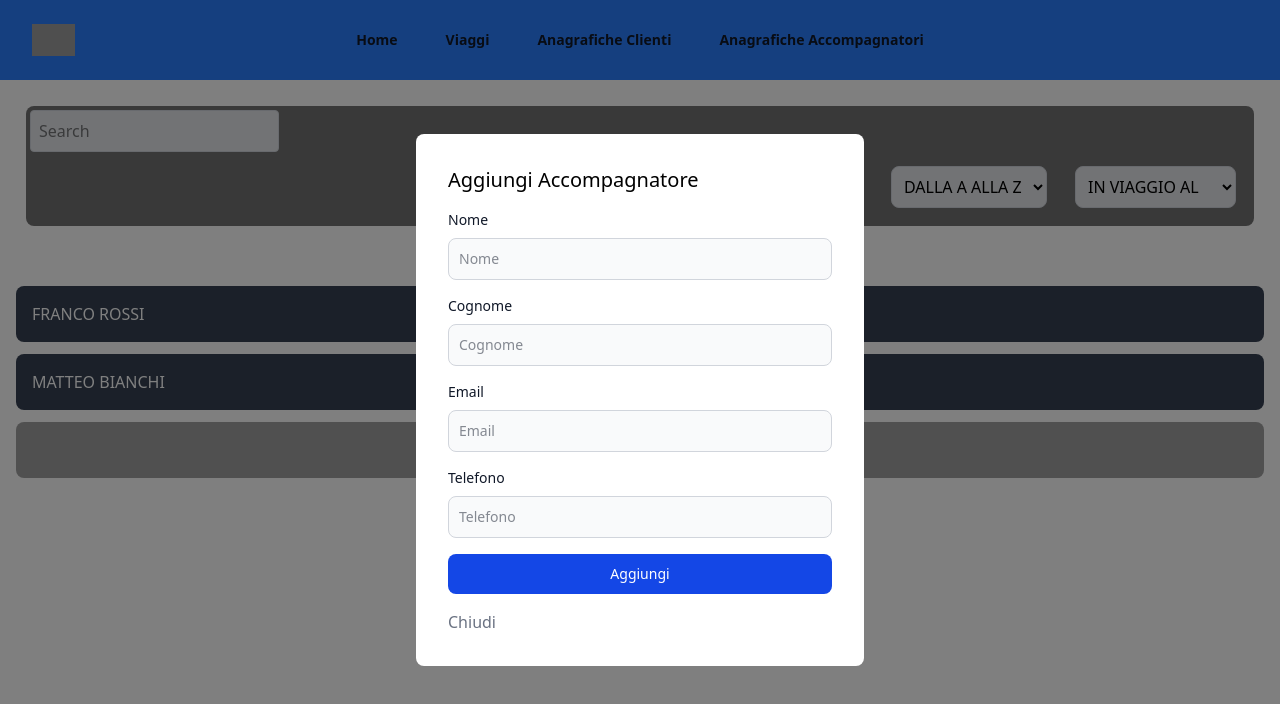
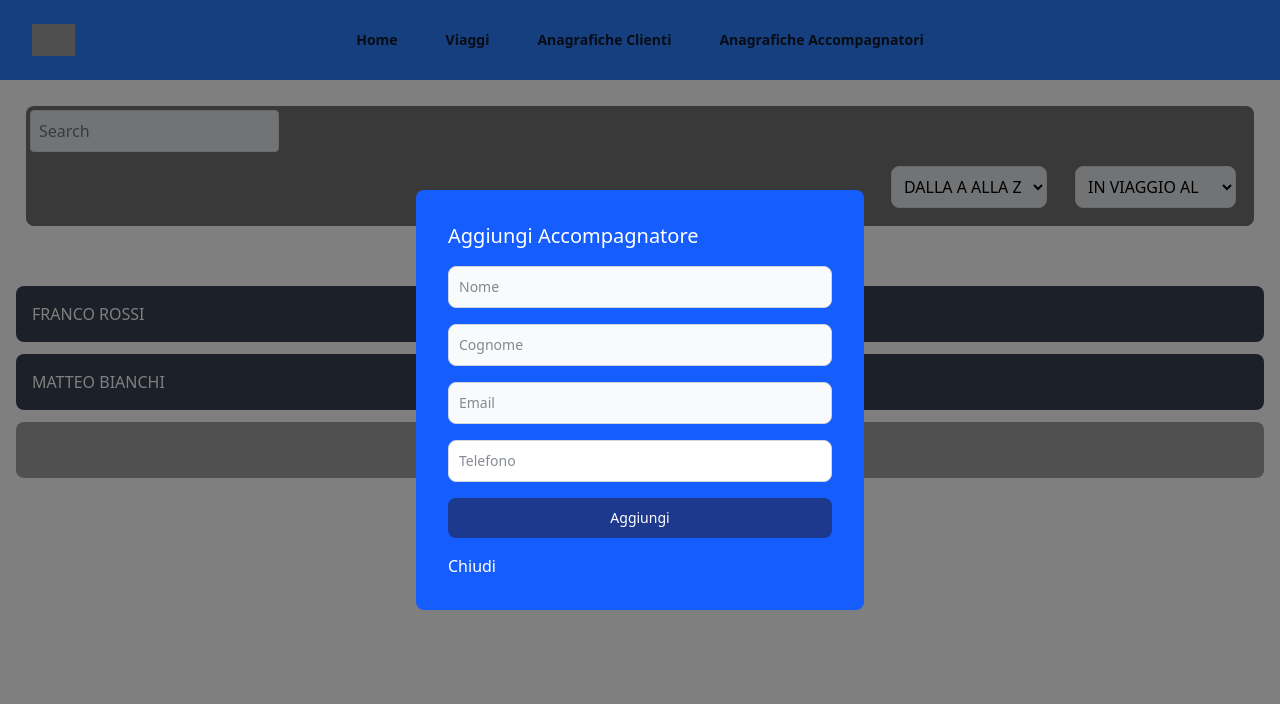
Before and after one commit to fabioferrero90/booroad-cs, a React (Vite) app: page /users in a window 1280 px wide. Both pictures are taken after a click on the element "AGGIUNGI ACCOMPAGNATORE". Shown: the top 704 px of the page. Built offline with nearby package versions, Linux system fonts and the light colour scheme; grey boxes are pictures that could not be loaded.

Commit message:
feat: update UserModal styling for improved user experience

```diff
--- a/src/components/UserModal.jsx
+++ b/src/components/UserModal.jsx
@@ -7,78 +7,54 @@ const UserModal = ({ closeModal }) => {
         className="fixed inset-0 bg-black opacity-50"
         onClick={closeModal}
       ></div>
-      <div className="bg-white rounded-lg p-8 z-10 max-w-md w-full">
-        <h2 className="text-xl mb-4">Aggiungi Accompagnatore</h2>
+      <div className="bg-blue-600 rounded-lg p-8 z-10 max-w-md w-full">
+        <h2 className="text-xl mb-4 text-white">Aggiungi Accompagnatore</h2>
         <form className="space-y-4">
           <div>
-            <label
-              htmlFor="nome"
-              className="block mb-2 text-sm font-medium text-gray-900 dark:text-white"
-            >
-              Nome
-            </label>
             <input
               type="text"
               id="nome"
-              className="bg-gray-50 border border-gray-300 text-gray-900 text-sm rounded-lg focus:ring-blue-500 focus:border-blue-500 block w-full p-2.5 dark:bg-gray-600 dark:border-gray-500 dark:placeholder-gray-400 dark:text-white"
+              className="bg-gray-50 border border-gray-300 text-gray-900 text-sm rounded-lg focus:ring-blue-500 focus:border-blue-500 block w-full p-2.5 dark:bg-white dark:border-gray-500 dark:placeholder-gray-400 dark:text-black"
               placeholder="Nome"
               required
             />
           </div>
           <div>
-            <label
-              htmlFor="cognome"
-              className="block mb-2 text-sm font-medium text-gray-900 dark:text-white"
-            >
-              Cognome
-            </label>
             <input
               type="text"
               id="cognome"
-              className="bg-gray-50 border border-gray-300 text-gray-900 text-sm rounded-lg focus:ring-blue-500 focus:border-blue-500 block w-full p-2.5 dark:bg-gray-600 dark:border-gray-500 dark:placeholder-gray-400 dark:text-white"
+              className="bg-gray-50 border border-gray-300 text-gray-900 text-sm rounded-lg focus:ring-blue-500 focus:border-blue-500 block w-full p-2.5 dark:bg-white dark:border-gray-500 dark:placeholder-gray-400 dark:text-black"
               placeholder="Cognome"
               required
             />
           </div>
           <div>
-            <label
-              htmlFor="email"
-              className="block mb-2 text-sm font-medium text-gray-900 dark:text-white"
-            >
-              Email
-            </label>
             <input
               type="email"
               id="email"
-              className="bg-gray-50 border border-gray-300 text-gray-900 text-sm rounded-lg focus:ring-blue-500 focus:border-blue-500 block w-full p-2.5 dark:bg-gray-600 dark:border-gray-500 dark:placeholder-gray-400 dark:text-white"
+              className="bg-gray-50 border border-gray-300 text-gray-900 text-sm rounded-lg focus:ring-blue-500 focus:border-blue-500 block w-full p-2.5 dark:bg-white dark:border-gray-500 dark:placeholder-gray-400 dark:text-black"
               placeholder="Email"
               required
             />
           </div>
           <div>
-            <label
-              htmlFor="telefono"
-              className="block mb-2 text-sm font-medium text-gray-900 dark:text-white"
-            >
-              Telefono
-            </label>
             <input
               type="tel"
               id="telefono"
-              className="bg-gray-50 border border-gray-300 text-gray-900 text-sm rounded-lg focus:ring-blue-500 focus:border-blue-500 block w-full p-2.5 dark:bg-gray-600 dark:border-gray-500 dark:placeholder-gray-400 dark:text-white"
+              className="bg-white border border-gray-300 text-gray-900 text-sm rounded-lg focus:ring-blue-500 focus:border-blue-500 block w-full p-2.5 dark:bg-white dark:border-gray-500 dark:placeholder-gray-400 dark:text-black"
               placeholder="Telefono"
               required
             />
           </div>
           <button
             type="submit"
-            className="w-full text-white bg-blue-700 hover:bg-blue-800 focus:ring-4 focus:outline-none focus:ring-blue-300 font-medium rounded-lg text-sm px-5 py-2.5 text-center dark:bg-blue-600 dark:hover:bg-blue-700 dark:focus:ring-blue-800"
+            className="w-full text-white bg-blue-900 focus:ring-4 focus:outline-none focus:ring-blue-300 font-medium rounded-lg text-sm px-5 py-2.5 text-center dark:bg-blue-800 dark:hover:bg-blue-700 dark:focus:ring-blue-800"
           >
             Aggiungi
           </button>
         </form>
         <button
-          className="mt-4 text-gray-500 hover:text-gray-700"
+          className="mt-4 text-white hover:text-gray-700 "
           onClick={closeModal}
         >
           Chiudi
```
